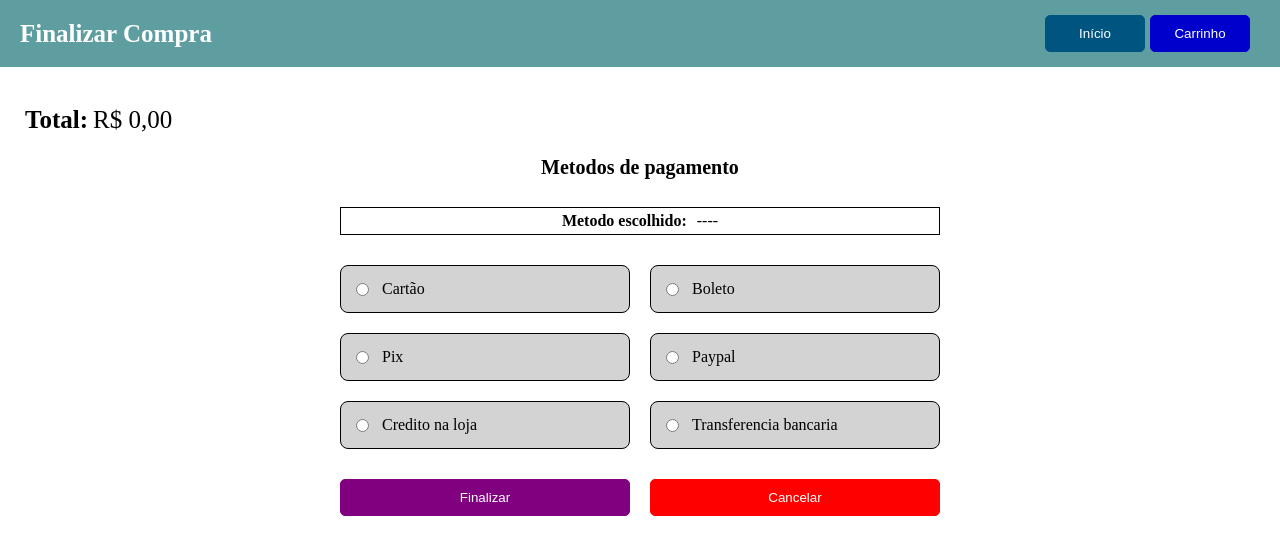
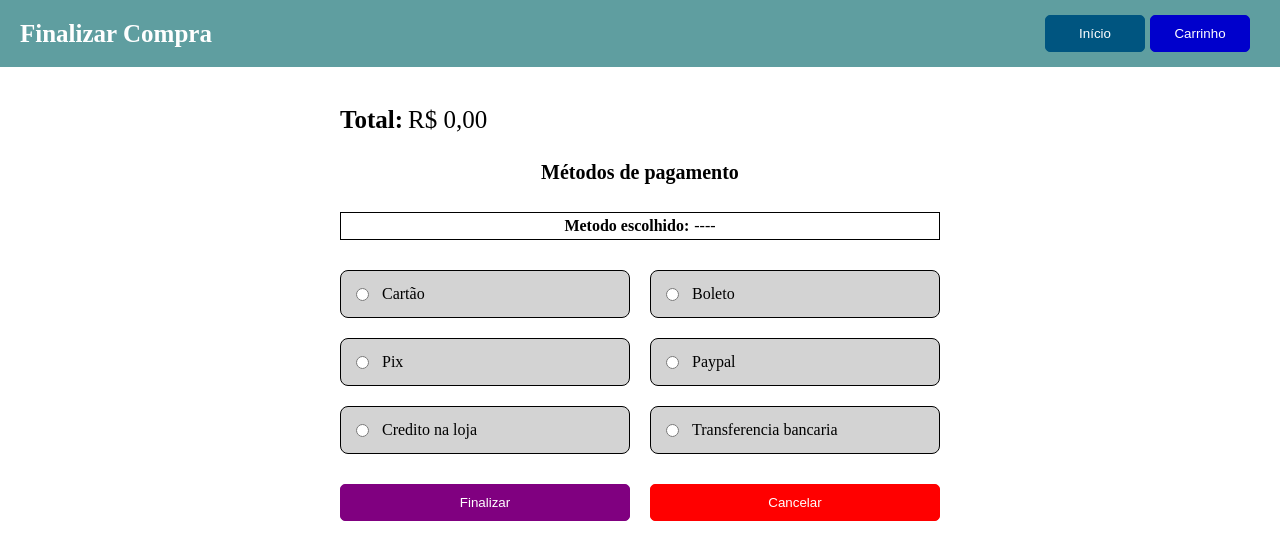
Before and after one commit to otaviohenrique1/app_carrinho_compras, a React (Create React App) app: page /finalizar in a window 1280 px wide. Shown: the top 560 px of the page. Built offline with nearby package versions, Linux system fonts and the light colour scheme.

Commit message:
Commit 40

```diff
--- a/src/components/AppBar.tsx
+++ b/src/components/AppBar.tsx
@@ -13,7 +13,10 @@ export function AppBar(props: AppBarProps) {
   return (
     <AppBarNav>
       <AppBarH1>{titulo}</AppBarH1>
-      <ItemBotoesStyled>
+      <ItemBotoes
+        flexDirection="row"
+        gap="5px"
+      >
         <BotaoStyled
           onClick={() => navigation("/")}
           color="#005580"
@@ -32,14 +35,10 @@ export function AppBar(props: AppBarProps) {
           color_active="#00008b"
           font_color_active="#ffffff"
         >Carrinho</BotaoStyled>
-      </ItemBotoesStyled>
+      </ItemBotoes>
     </AppBarNav>
   );
 }
-
-const ItemBotoesStyled = styled(ItemBotoes)`
-  flex-direction: row;
-`;
 
 const BotaoStyled = styled(Botao)`
   width: 100px;
--- a/src/components/Botao.tsx
+++ b/src/components/Botao.tsx
@@ -31,10 +31,15 @@ export const Botao = styled.button<BotaoStyleProps>`
   }
 `;
 
-export const ItemBotoes = styled.div`
+export interface ItemBotoesStyledTypes {
+  flexDirection: "row" | "row-reverse" | "column" | "column-reverse";
+  gap: string;
+}
+
+export const ItemBotoes = styled.div<ItemBotoesStyledTypes>`
   display: flex;
-  flex-direction: column;
+  flex-direction: ${(props) => props.flexDirection};
   justify-content: center;
   margin-right: 10px;
-  gap: 5px
+  gap: ${(props) => props.gap};
 `;
--- a/src/pages/CarrinhoCompras.tsx
+++ b/src/pages/CarrinhoCompras.tsx
@@ -129,7 +129,10 @@ export function CarrinhoCompras() {
                           fontSize="18px"
                         />
                       </ItemDadosContainer>
-                      <ItemBotoes>
+                      <ItemBotoes
+                        flexDirection="column"
+                        gap="10px"
+                      >
                         <Botao
                           onClick={() => {
                             ModalQuantidade({
--- a/src/pages/DetalhesProduto.tsx
+++ b/src/pages/DetalhesProduto.tsx
@@ -7,7 +7,7 @@ import { formatadorMonetario } from "../utils/formatadores";
 import styled from "styled-components";
 import { Galeria } from "../components/Galeria";
 import { ListaItem } from "../components/ListaItem";
-import { Botao } from "../components/Botao";
+import { Botao, ItemBotoes } from "../components/Botao";
 import { CompraContext } from "../context/compra";
 
 const dadosIniciais: ListaProdutosTypes = {
@@ -63,13 +63,9 @@ export function DetalhesProduto() {
             fontSize="20px"
           />
           <Galeria lista_imagens_url={data.imagem} />
-          <div
-            style={{
-              display: "flex",
-              justifyContent: "center",
-              flexDirection: "row",
-              gap: "10px",
-            }}
+          <ItemBotoes
+            flexDirection="row"
+            gap="10px"
           >
             <Botao
               style={{ maxWidth: "290px" }}
@@ -99,7 +95,7 @@ export function DetalhesProduto() {
               color_active="#4d004d"
               font_color_active="#ffffff"
             >Início</Botao>
-          </div>
+          </ItemBotoes>
         </DetalhesLista>
       </Main>
     </>
--- a/src/pages/FinalizarCompra.tsx
+++ b/src/pages/FinalizarCompra.tsx
@@ -12,6 +12,7 @@ import { useContext } from "react";
 import { CompraContext } from "../context/compra";
 import { ListaItem } from "../components/ListaItem";
 import { listaMetodosPagamento } from "../utils/listas";
+import { valoresIniciaisUmMetodoPagamento } from "../utils/constantes";
 
 interface FormTypes {
   metodo_pagamento: string;
@@ -38,8 +39,10 @@ export function FinalizarCompra() {
         mensagem: "Adicione um produto para poder continuar!",
       });
     } else {
+      let metodoPagamentoEscolhido = buscaNaListaMetodoPagamento(values.metodo_pagamento)
+
       ModalFinalizarCompra({
-        metodoPagamento: values.metodo_pagamento,
+        metodoPagamento: metodoPagamentoEscolhido.label,
         valorTotalCompra: formatadorMonetario(valorTotal)
       }).then(({ isConfirmed }) => {
         if (isConfirmed) {
@@ -48,34 +51,43 @@ export function FinalizarCompra() {
         }
       });
     }
+  }
 
+  function buscaNaListaMetodoPagamento(metodo_pagamento: string) {
+    let metodoPagamento = listaMetodosPagamento.find((item) => item.value === metodo_pagamento);
+    let validaPagamento = (typeof metodoPagamento === "undefined") ? valoresIniciaisUmMetodoPagamento : metodoPagamento;
+    return validaPagamento;
   }
 
   return (
     <>
       <AppBar titulo="Finalizar Compra" />
       <Main>
-        <ValorTotalContainer>
-          <ListaItem
-            label="Total:"
-            data={formatadorMonetario(valorTotal)}
-            fontSize="25px"
-          />
-        </ValorTotalContainer>
         <FormContainer>
           <Formik
             initialValues={initialValues}
             onSubmit={onSubmit}
           >
             {({ values }) => {
-              const metodoEscolhido = (values.metodo_pagamento) ? values.metodo_pagamento : "----";
+              let metodoEscolhido = buscaNaListaMetodoPagamento(values.metodo_pagamento);
+              const metodoEscolhidovalidado = (values.metodo_pagamento) ? metodoEscolhido.label : "----";
 
               return (
                 <FormStylded>
-                  <SubTitulo>Metodos de pagamento</SubTitulo>
+                  <ValorTotalContainer>
+                    <ListaItem
+                      label="Total:"
+                      data={formatadorMonetario(valorTotal)}
+                      fontSize="25px"
+                    />
+                  </ValorTotalContainer>
+                  <SubTitulo>Métodos de pagamento</SubTitulo>
                   <MetodoEscolhido>
-                    <span>Metodo escolhido:</span>
-                    <span>{metodoEscolhido}</span>
+                    <ListaItem
+                      label="Metodo escolhido:"
+                      data={metodoEscolhidovalidado}
+                      fontSize=""
+                    />
                   </MetodoEscolhido>
                   <RadioGroup
                     role="group"
@@ -84,6 +96,7 @@ export function FinalizarCompra() {
                     {listaMetodosPagamento.map((item, index) => {
                       return (
                         <Radio
+                          key={index}
                           name="metodo_pagamento"
                           id={item.value}
                           value={item.value}
@@ -151,15 +164,11 @@ const ContainerBotao = styled.div`
   gap: 20px;
 `;
 
-const MetodoEscolhido = styled.p`
+const MetodoEscolhido = styled.div`
   border: 1px solid black;
   padding: 5px;
-  text-align: center;
-
-  span:first-child {
-    font-weight: bold;
-    margin-right: 10px;
-  }
+  display: flex;
+  justify-content: center;
 `;
 
 const SubTitulo = styled.h2`
@@ -169,7 +178,6 @@ const SubTitulo = styled.h2`
 `;
 
 const ValorTotalContainer = styled.div`
-  margin-bottom: 25px;
   margin-top: 25px;
 `;
 
--- a/src/pages/HomePage.tsx
+++ b/src/pages/HomePage.tsx
@@ -41,7 +41,10 @@ export function HomePage() {
                     fontSize="18px"
                   />
                 </ItemDadosContainer>
-                <ItemBotoes>
+                <ItemBotoes
+                  flexDirection="column"
+                  gap="15px"
+                >
                   <Botao
                     onClick={() => {
                       let data = {
--- a/src/utils/constantes.ts
+++ b/src/utils/constantes.ts
@@ -1,4 +1,10 @@
 import { CarrinhoProdutoTypes } from "../context/compra";
+import { ListaMetodosPagamentoTypes } from "./listas";
+
+export const valoresIniciaisUmMetodoPagamento:ListaMetodosPagamentoTypes = {
+  value: "",
+  label: "",
+};
 
 export const valoresIniciaisUmProduto: CarrinhoProdutoTypes = {
   id: 0,
--- a/src/utils/listas.ts
+++ b/src/utils/listas.ts
@@ -1,4 +1,9 @@
-export const listaMetodosPagamento = [
+export interface ListaMetodosPagamentoTypes {
+  value: string;
+  label: string;
+}
+
+export const listaMetodosPagamento: ListaMetodosPagamentoTypes[] = [
   {
     value: "cartao",
     label: "Cartão"
@@ -34,7 +39,7 @@ export interface ListaProdutosTypes {
   imagem: string[];
 }
 
-export const listaProdutos = [
+export const listaProdutos: ListaProdutosTypes[] = [
   {
     "id": 1,
     "nome": "Leite de vaca",
```
Lines whose indentation alone changed are shown as unchanged.
